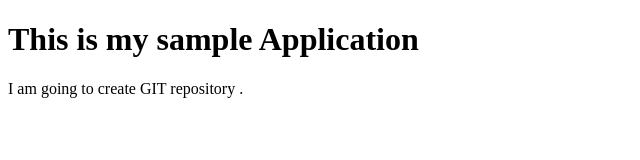
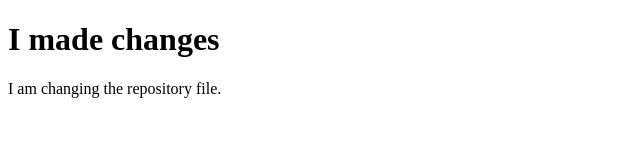
Before and after one commit to techamir/hello-world, a plain HTML site: page Home.html in a window 1280 px wide. Shown: the whole page, without its empty margins (0-640 px from the left). Drawn offline with Linux system fonts and the light colour scheme.

Commit message:
Create Home.html

```diff
--- a/Home.html
+++ b/Home.html
@@ -1,12 +1,12 @@
 <!DOCTYPE html>
 <html>
 <head>
-<title>Facebook</title>
+<title>google</title>
 </head>
 <body>
 
-<h1>This is my sample Application</h1>
-<p>I am going to create GIT repository .</p>
+<h1>I made changes</h1>
+<p>I am changing the repository file.</p>
 
 </body>
 </html>
```
